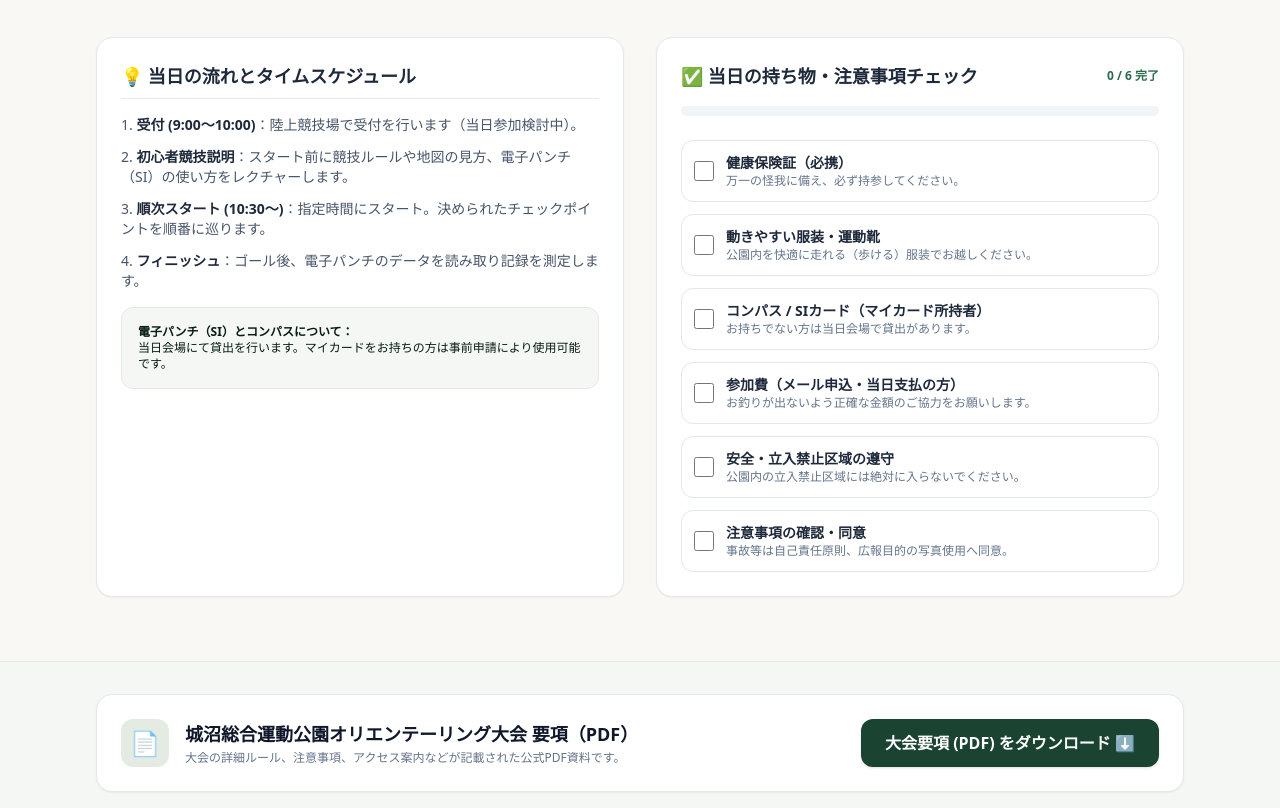
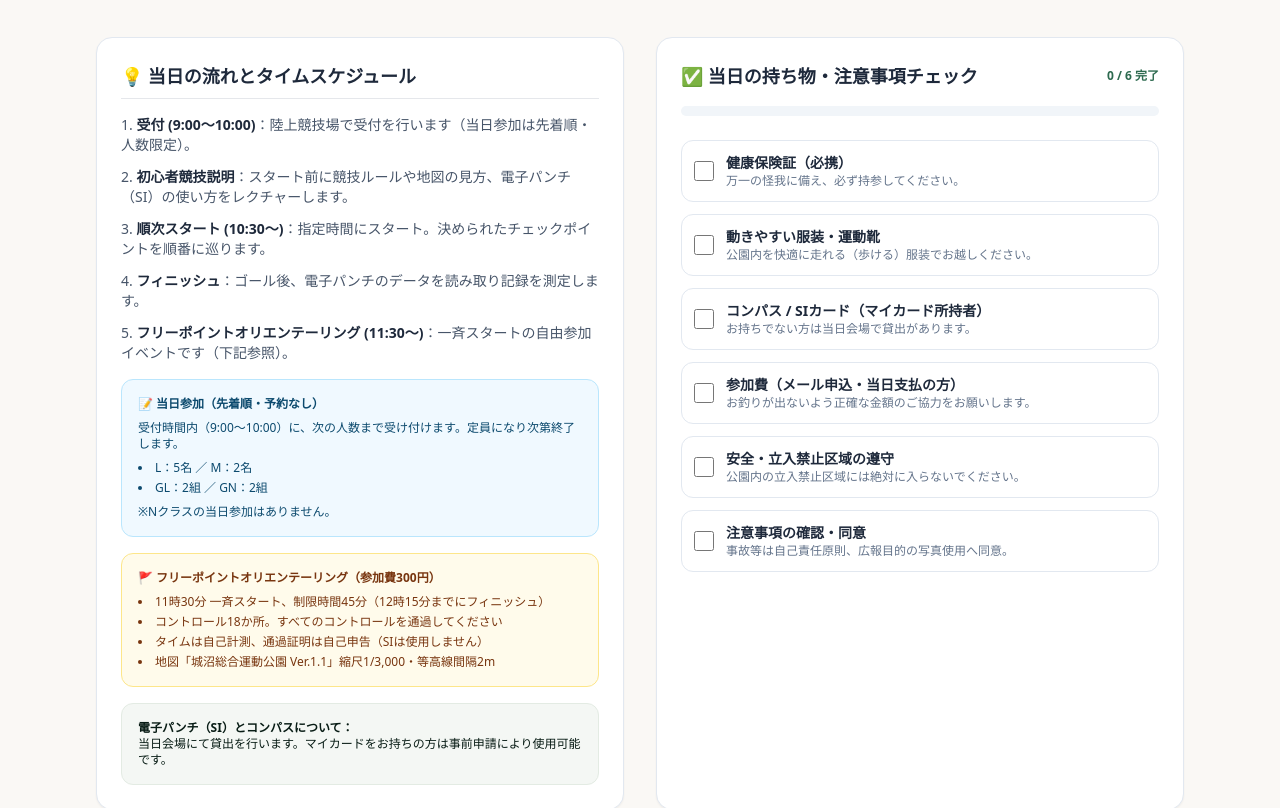
Before and after one commit to ttsyk1227-art/jyonuma-orienteering-, a plain HTML site: page index.html in a window 1280 px wide. Shown: the part 4475-5283 px from the top of the page. Drawn offline with nearby package versions, Linux system fonts and the light colour scheme.

Commit message:
当日参加(先着順・クラス別定員)とフリーポイントオリエンテーリングの案内を掲載
Co-Authored-By: Claude Opus 5.5 <noreply@anthropic.com>
Claude-Session: https://claude.ai/code/session_013tZLukQ6wsG5S6KQ2ExYAb

```diff
--- a/index.html
+++ b/index.html
@@ -460,11 +460,32 @@
                     <div class="bg-white p-6 rounded-2xl border border-slate-200 shadow-sm space-y-4">
                         <h3 class="font-bold text-slate-800 text-lg border-b pb-2">💡 当日の流れとタイムスケジュール</h3>
                         <ol class="space-y-3 text-sm text-slate-600 list-decimal list-inside">
-                            <li><strong class="text-slate-800">受付 (9:00〜10:00)</strong>：陸上競技場で受付を行います（当日参加検討中）。</li>
+                            <li><strong class="text-slate-800">受付 (9:00〜10:00)</strong>：陸上競技場で受付を行います（当日参加は先着順・人数限定）。</li>
                             <li><strong class="text-slate-800">初心者競技説明</strong>：スタート前に競技ルールや地図の見方、電子パンチ（SI）の使い方をレクチャーします。</li>
                             <li><strong class="text-slate-800">順次スタート (10:30〜)</strong>：指定時間にスタート。決められたチェックポイントを順番に巡ります。</li>
                             <li><strong class="text-slate-800">フィニッシュ</strong>：ゴール後、電子パンチのデータを読み取り記録を測定します。</li>
+                            <li><strong class="text-slate-800">フリーポイントオリエンテーリング (11:30〜)</strong>：一斉スタートの自由参加イベントです（下記参照）。</li>
                         </ol>
+
+                        <div class="bg-sky-50 p-4 rounded-xl text-xs text-sky-900 border border-sky-200">
+                            <strong>📝 当日参加（先着順・予約なし）</strong>
+                            <p class="mt-2">受付時間内（9:00〜10:00）に、次の人数まで受け付けます。定員になり次第終了します。</p>
+                            <ul class="mt-2 space-y-1 list-disc list-inside">
+                                <li>L：5名 ／ M：2名</li>
+                                <li>GL：2組 ／ GN：2組</li>
+                            </ul>
+                            <p class="mt-2">※Nクラスの当日参加はありません。</p>
+                        </div>
+
+                        <div class="bg-amber-50 p-4 rounded-xl text-xs text-amber-900 border border-amber-200">
+                            <strong>🚩 フリーポイントオリエンテーリング（参加費300円）</strong>
+                            <ul class="mt-2 space-y-1 list-disc list-inside">
+                                <li>11時30分 一斉スタート、制限時間45分（12時15分までにフィニッシュ）</li>
+                                <li>コントロール18か所。すべてのコントロールを通過してください</li>
+                                <li>タイムは自己計測、通過証明は自己申告（SIは使用しません）</li>
+                                <li>地図「城沼総合運動公園 Ver.1.1」縮尺1/3,000・等高線間隔2m</li>
+                            </ul>
+                        </div>
 
                         <div class="bg-brand-50 p-4 rounded-xl text-xs text-brand-700 border border-brand-100">
                             <strong>電子パンチ（SI）とコンパスについて：</strong><br>
@@ -643,7 +664,11 @@
                                 </details>
                                 <details class="bg-slate-800 rounded-lg p-3 text-sm border border-slate-700">
                                     <summary class="font-semibold text-slate-200 cursor-pointer">当日参加は可能ですか？</summary>
-                                    <p class="text-xs text-slate-400 mt-2">受付時間内の当日参加は現在検討中です。確実に参加される場合は11月15日までの事前申込みをお勧めします。</p>
+                                    <p class="text-xs text-slate-400 mt-2">受付時間内（9:00〜10:00）に、<strong>先着順・予約なし</strong>で次の人数まで受け付けます。<br>L：5名 ／ M：2名 ／ GL：2組 ／ GN：2組<br>Nクラスの当日参加はありません。</p>
+                                </details>
+                                <details class="bg-slate-800 rounded-lg p-3 text-sm border border-slate-700">
+                                    <summary class="font-semibold text-slate-200 cursor-pointer">フリーポイントオリエンテーリングとは？</summary>
+                                    <p class="text-xs text-slate-400 mt-2">本競技とは別に行う自由参加のイベントです。参加費300円、11時30分一斉スタート、制限時間45分で、18か所のコントロールをすべて巡ります。タイムは自己計測、通過は自己申告です（SIは使用しません）。</p>
                                 </details>
                                 <details class="bg-slate-800 rounded-lg p-3 text-sm border border-slate-700">
                                     <summary class="font-semibold text-slate-200 cursor-pointer">グループの人数制限はありますか？</summary>
```
